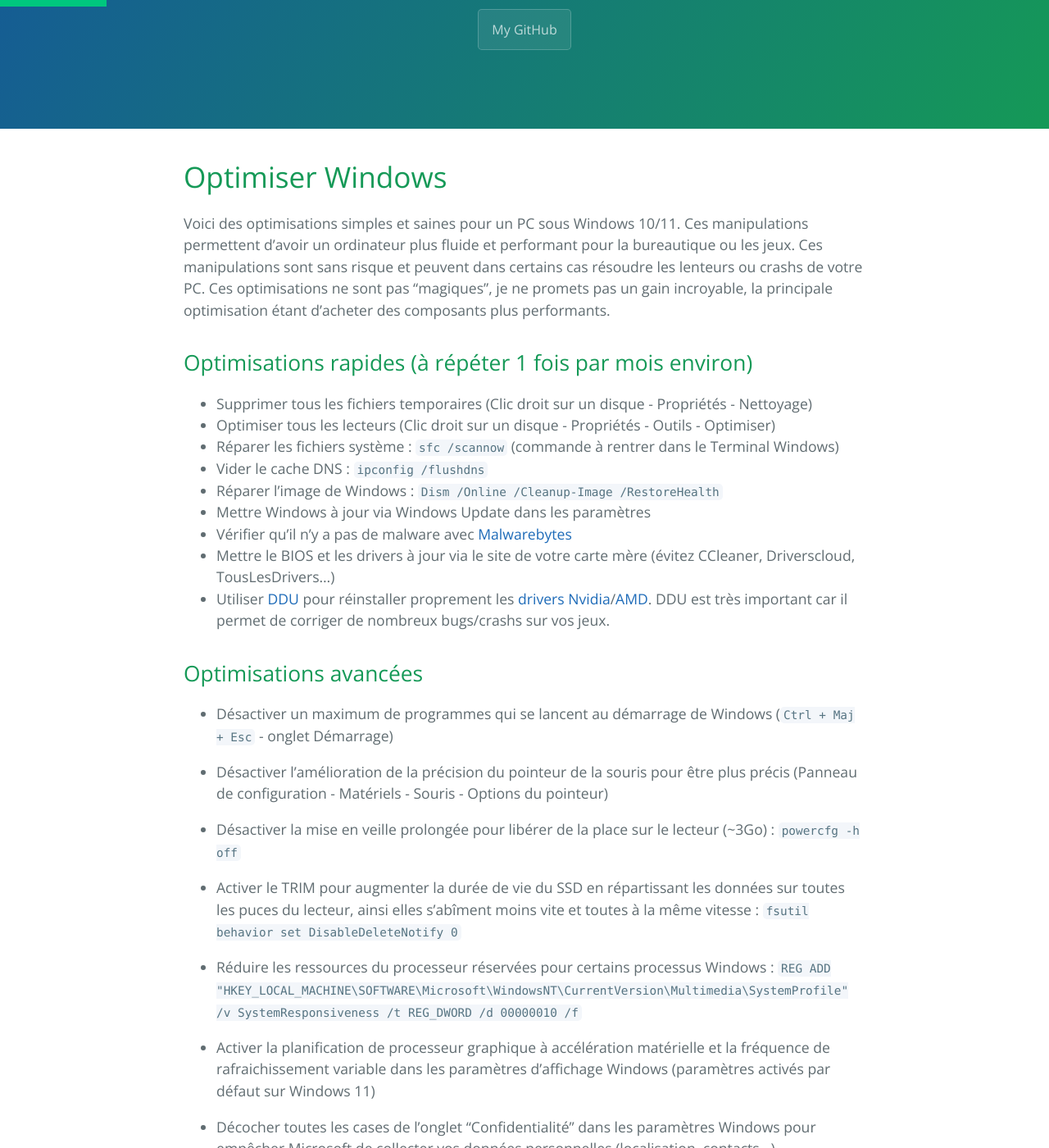
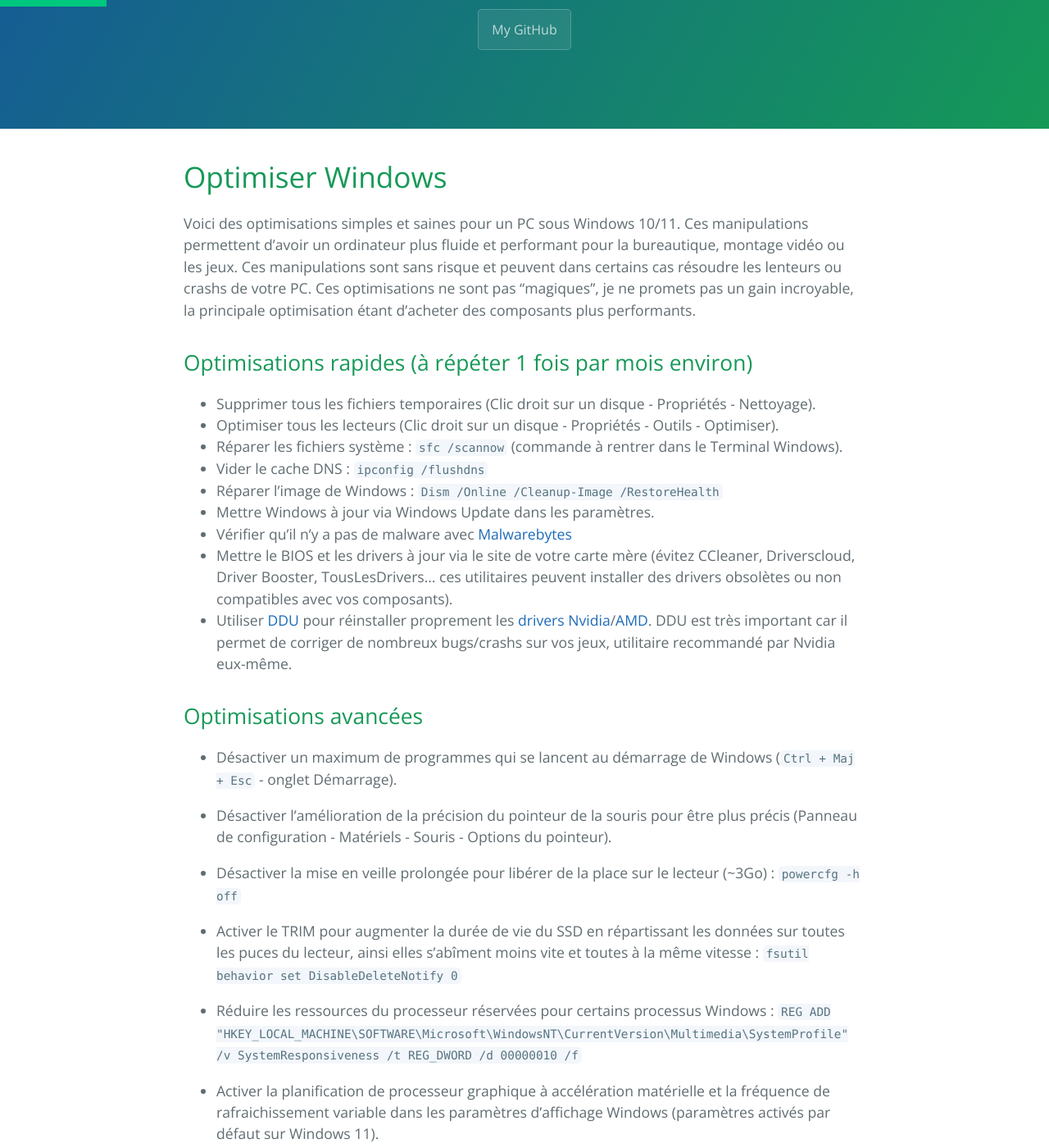
Before and after one commit to PouletEnSlip/pouletenslip.github.io, a Jekyll site: the page built from pages/opti.md, in a window 1280 px wide and 1400 px high, scrolled down 226 px. Shown: the whole window at 82% size. Built offline with Jekyll 4.4.1, drawn with Linux system fonts in a browser that asks for light colours; comment, search, counter and statistics services are not loaded; our own code applies the rules of GitHub Pages for plain Markdown files; some of the changed text lies outside the part shown.

Commit message:
Update opti.md

```diff
--- a/pages/opti.md
+++ b/pages/opti.md
@@ -4,25 +4,25 @@
 
 # Optimiser Windows
 
-Voici des optimisations simples et saines pour un PC sous Windows 10/11. Ces manipulations permettent d'avoir un ordinateur plus fluide et performant pour la bureautique ou les jeux. Ces manipulations sont sans risque et peuvent dans certains cas résoudre les lenteurs ou crashs de votre PC. Ces optimisations ne sont pas "magiques", je ne promets pas un gain incroyable, la principale optimisation étant d'acheter des composants plus performants.
+Voici des optimisations simples et saines pour un PC sous Windows 10/11. Ces manipulations permettent d'avoir un ordinateur plus fluide et performant pour la bureautique, montage vidéo ou les jeux. Ces manipulations sont sans risque et peuvent dans certains cas résoudre les lenteurs ou crashs de votre PC. Ces optimisations ne sont pas "magiques", je ne promets pas un gain incroyable, la principale optimisation étant d'acheter des composants plus performants.
 
 ## Optimisations rapides (à répéter 1 fois par mois environ)
 
-* Supprimer tous les fichiers temporaires (Clic droit sur un disque - Propriétés - Nettoyage)
-* Optimiser tous les lecteurs (Clic droit sur un disque - Propriétés - Outils - Optimiser)
-* Réparer les fichiers système : `sfc /scannow` (commande à rentrer dans le Terminal Windows)
+* Supprimer tous les fichiers temporaires (Clic droit sur un disque - Propriétés - Nettoyage).
+* Optimiser tous les lecteurs (Clic droit sur un disque - Propriétés - Outils - Optimiser).
+* Réparer les fichiers système : `sfc /scannow` (commande à rentrer dans le Terminal Windows).
 * Vider le cache DNS : `ipconfig /flushdns`
 * Réparer l’image de Windows : `Dism /Online /Cleanup-Image /RestoreHealth`
-* Mettre Windows à jour via Windows Update dans les paramètres
+* Mettre Windows à jour via Windows Update dans les paramètres.
 * Vérifier qu’il n’y a pas de malware avec [Malwarebytes](https://fr.malwarebytes.com/)
-* Mettre le BIOS et les drivers à jour via le site de votre carte mère (évitez CCleaner, Driverscloud, TousLesDrivers...)
-* Utiliser [DDU](https://www.guru3d.com/files-details/display-driver-uninstaller-download.html) pour réinstaller proprement les [drivers Nvidia](https://www.nvidia.fr/Download/index.aspx?lang=fr)/[AMD](https://www.amd.com/en/support). DDU est très important car il permet de corriger de nombreux bugs/crashs sur vos jeux.
+* Mettre le BIOS et les drivers à jour via le site de votre carte mère (évitez CCleaner, Driverscloud, Driver Booster, TousLesDrivers... ces utilitaires peuvent installer des drivers obsolètes ou non compatibles avec vos composants).
+* Utiliser [DDU](https://www.guru3d.com/files-details/display-driver-uninstaller-download.html) pour réinstaller proprement les [drivers Nvidia](https://www.nvidia.fr/Download/index.aspx?lang=fr)/[AMD](https://www.amd.com/en/support). DDU est très important car il permet de corriger de nombreux bugs/crashs sur vos jeux, utilitaire recommandé par Nvidia eux-même.
 
 ## Optimisations avancées
 
-* Désactiver un maximum de programmes qui se lancent au démarrage de Windows (`Ctrl + Maj + Esc` - onglet Démarrage)
+* Désactiver un maximum de programmes qui se lancent au démarrage de Windows (`Ctrl + Maj + Esc` - onglet Démarrage).
 
-* Désactiver l’amélioration de la précision du pointeur de la souris pour être plus précis (Panneau de configuration - Matériels - Souris - Options du pointeur)
+* Désactiver l’amélioration de la précision du pointeur de la souris pour être plus précis (Panneau de configuration - Matériels - Souris - Options du pointeur).
 
 * Désactiver la mise en veille prolongée pour libérer de la place sur le lecteur (~3Go) : `powercfg -h off`
 
@@ -30,13 +30,13 @@
 
 * Réduire les ressources du processeur réservées pour certains processus Windows : `REG ADD "HKEY_LOCAL_MACHINE\SOFTWARE\Microsoft\WindowsNT\CurrentVersion\Multimedia\SystemProfile" /v SystemResponsiveness /t REG_DWORD /d 00000010 /f`
 
-* Activer la planification de processeur graphique à accélération matérielle et la fréquence de rafraichissement variable dans les paramètres d’affichage Windows (paramètres activés par défaut sur Windows 11)
+* Activer la planification de processeur graphique à accélération matérielle et la fréquence de rafraichissement variable dans les paramètres d’affichage Windows (paramètres activés par défaut sur Windows 11).
 
-* Décocher toutes les cases de l’onglet "Confidentialité" dans les paramètres Windows pour empêcher Microsoft de collecter vos données personnelles (localisation, contacts...)
+* Décocher toutes les cases de l’onglet "Confidentialité" dans les paramètres Windows pour empêcher Microsoft de collecter vos données personnelles (localisation, contacts...).
 
-* Installer **toutes** les versions de [Visual C++](https://www.techpowerup.com/download/visual-c-redistributable-runtime-package-all-in-one/) pour améliorer la compatibilité des programmes et éviter les erreurs de DLLs manquantes
+* Installer **toutes** les versions de [Visual C++](https://www.techpowerup.com/download/visual-c-redistributable-runtime-package-all-in-one/) pour améliorer la compatibilité des programmes et éviter les erreurs de DLLs manquantes.
 
-* Désactiver la Xbox Game Bar et activer le mode jeu dans les paramètres Windows pour allouer plus de ressources à vos jeux
+* Désactiver la Xbox Game Bar et activer le mode jeu dans les paramètres Windows pour allouer plus de ressources à vos jeux.
 
 * Interdire aux applications Windows de tourner en arrière-plan : `REG ADD "HKEY_CURRENT_USER\SOFTWARE\Policies\Microsoft\Windows\AppPrivacy" /v LetAppsRunInBackground /t REG_DWORD /d 00000002 /f`
 
@@ -45,7 +45,7 @@
 * Remettre l'ancien menu du clic droit de Windows 10 sur Windows 11 : `REG ADD "HKCU\Software\Classes\CLSID\{86ca1aa0-34aa-4e8b-a509-50c905bae2a2}\InprocServer32" /f /ve`
 
 * Modifier les options d’alimentation dans le panneau de configuration : Choisir "Performances optimales" (`powercfg -duplicatescheme
-e9a42b02-d5df-448d-aa00-03f14749eb61` pour l’afficher). Dans les paramètres avancés : arrêter le disque dur après 0min (jamais), désactiver la suspension sélective USB, état minimal du processeur à 100%. Ces paramètres peuvent réduire l'autonomie des PC portables.
+e9a42b02-d5df-448d-aa00-03f14749eb61` pour l’afficher). Dans les paramètres avancés : arrêter le disque dur après 0min (jamais), désactiver la suspension sélective USB, état minimal du processeur à 100%.
 
 * Cocher le mode [MSI](https://www.mediafire.com/file/ewpy1p0rr132thk/MSI_util_v3.zip/file) **uniquement** pour la carte graphique (il faudra le réactiver après chaque mise à jour des drivers de la carte graphique). Plus d'infos [ici](https://forum.malekal.com/viewtopic.php?t=62058).
 
@@ -55,13 +55,13 @@
 
 ## Optionnel
 
-* [Réinstaller Windows](https://www.youtube.com/watch?v=uHOP4UbEGug) complètement (via une clé USB) avant d’appliquer ces optimisations pour partir sur une base saine
-* Activer le mode sombre et l’éclairage nocturne le soir pour prévenir la fatigue visuelle dans les paramètres Windows
-* Privilégier l’Ethernet au Wi-Fi pour une meilleure connexion Internet et moins de latence
-* Préférer [Firefox](https://www.mozilla.org/fr/firefox/new/) à Chrome pour le respect de la vie privée et la personnalisation de l'interface, extension [uBlock Origin](https://addons.mozilla.org/fr/firefox/addon/ublock-origin/) recommandée pour le blocage des publicités et pisteurs. Plus d'infos sur la protection de la vie privée [ici](https://privacyguides.org/).
-* Désinstaller le lecteur Windows Media et installer [VLC](https://www.videolan.org/index.fr.html) pour de meilleures performances
-* Utiliser [OpenRGB](https://openrgb.org/releases.html) pour contrôler tous vos composants RGB via un seul logiciel très léger
-* Installer [EqualizerAPO](https://sourceforge.net/projects/equalizerapo/) pour améliorer le rendu sonore, booster les basses et les aigus
+* [Réinstaller Windows](https://www.youtube.com/watch?v=uHOP4UbEGug) complètement (via une clé USB) avant d’appliquer ces optimisations pour partir sur une base saine.
+* Activer le mode sombre et l’éclairage nocturne le soir pour prévenir la fatigue visuelle dans les paramètres Windows.
+* Privilégier l’Ethernet au Wi-Fi pour une meilleure connexion Internet et moins de latence.
+* Préférer [Firefox](https://www.mozilla.org/fr/firefox/new/) à Chrome pour le respect de la vie privée et la personnalisation de l'interface, extension [uBlock Origin](https://addons.mozilla.org/fr/firefox/addon/ublock-origin/) recommandée pour le blocage des publicités et pisteurs (je déconseille Adblock qui ne bloque pas toutes les pubs et pas les pisteurs). Plus d'infos sur la protection de la vie privée [ici](https://privacyguides.org/).
+* Désinstaller le lecteur Windows Media et installer [VLC](https://www.videolan.org/index.fr.html) pour de meilleures performances.
+* Utiliser [OpenRGB](https://openrgb.org/releases.html) pour contrôler tous vos composants RGB via un seul logiciel très léger.
+* Installer [EqualizerAPO](https://sourceforge.net/projects/equalizerapo/) pour améliorer le rendu sonore, booster les basses et les aigus. EqualizerAPO semble ne pas être compatible avec les cartes DTS mais fonctionne très bien avec les cartes Realtek. Il faut choisir SFX/EFX (experimental) lors de l'installation. Si vous augmentez certaines fréquences, il faudra prendre le soin d'égaliser à 0 pour éviter l'écrêtage. En cas de mise à jour des drivers de la carte son, il faudra reconfigurer EqualizerAPO. Ce logiciel n'a aucun impact sur les performances.
 
 ## Conclusion
 
```
